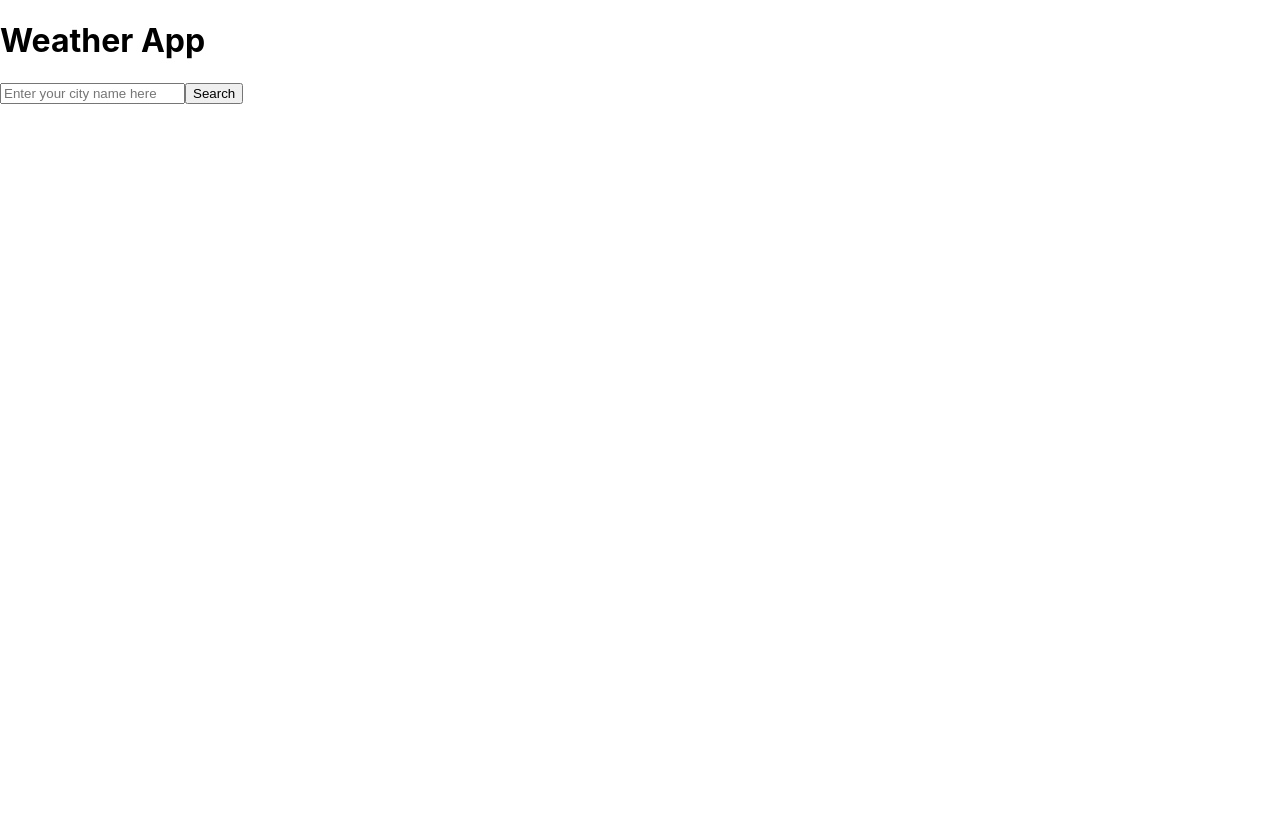
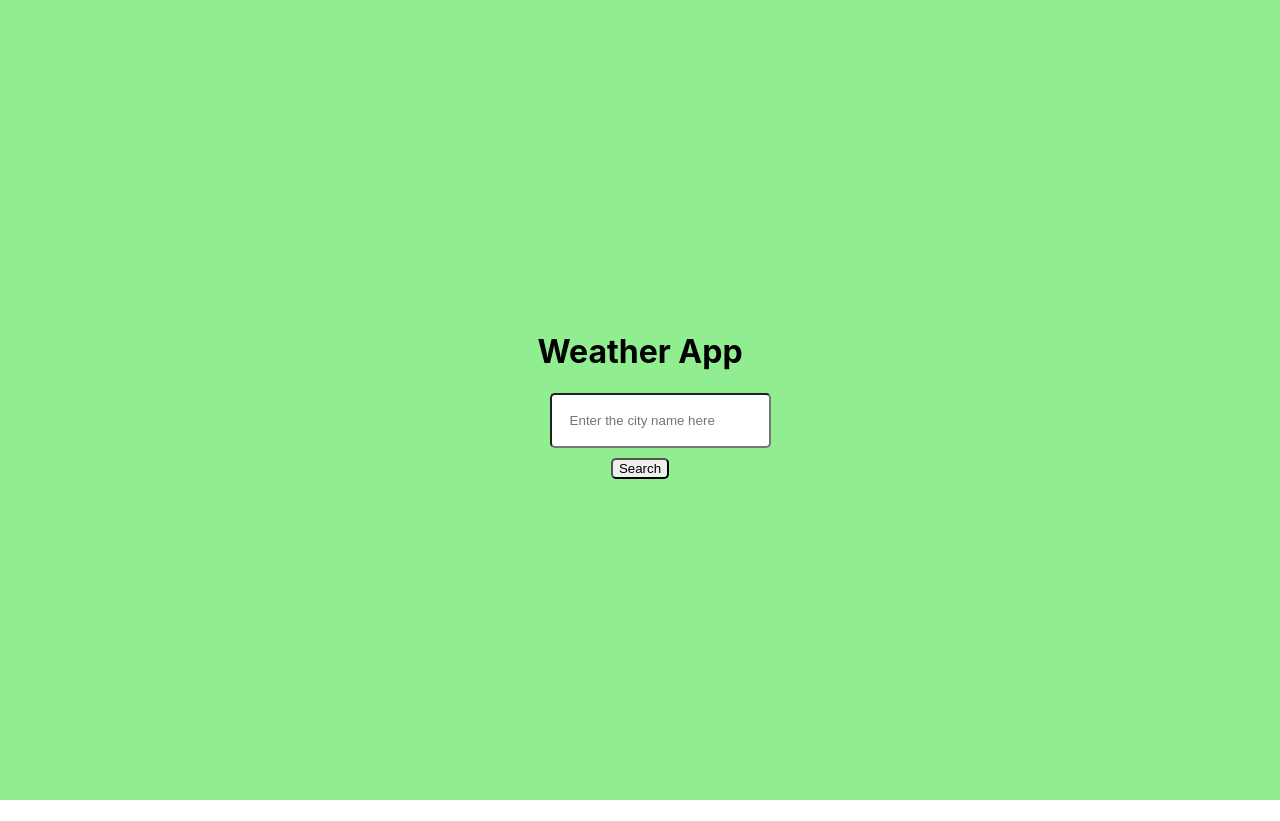
Before and after one commit to SchoolOfCode/bc13_w12d5_hackathon_react-typescript-room-30-jeremy-and-fliss, a React (Create React App) app in the folder weather-app/: page / in a window 1280 px wide. After the commit the page ends 800 px from the top, so only its background shows below. Built offline with nearby package versions, Linux system fonts and the light colour scheme; no server answers.

Commit message:
basic css added

```diff
--- a/weather-app/src/Components/App/App.css
+++ b/weather-app/src/Components/App/App.css
@@ -1,6 +1,24 @@
-
-
 .container {
   width: 100%;
   height: 100vh;
+  background-color: lightgreen;
+  display: flex;
+  flex-direction: column;
+  justify-content: center;
+  align-items: center;
+
 }
+
+button {
+  display: flex;
+  align-self: center;
+  margin: 10px auto;
+  border-radius: 5px;
+}
+
+input {
+  border-radius: 5px;
+  width: 100%;
+  padding: 10%;
+
+}
--- a/weather-app/src/Components/Input/Input.tsx
+++ b/weather-app/src/Components/Input/Input.tsx
@@ -19,7 +19,7 @@ export default function CitySearch({userInput, getUserInput, handleSubmit}: City
             value={userInput}
             type="text"
             onChange={(e)=>{getUserInput(e.target.value)}}
-            placeholder="Enter your city name here"
+            placeholder="Enter the city name here"
         />
         <button type="submit">Search</button>
 
```
